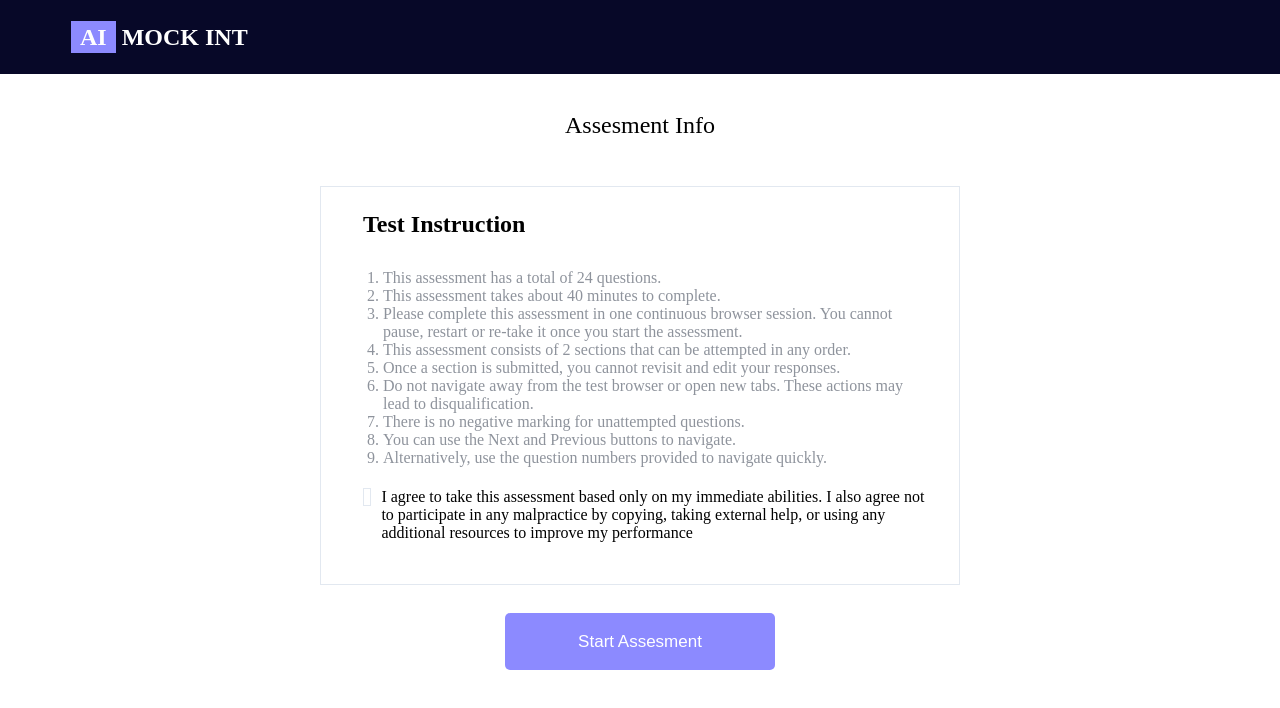
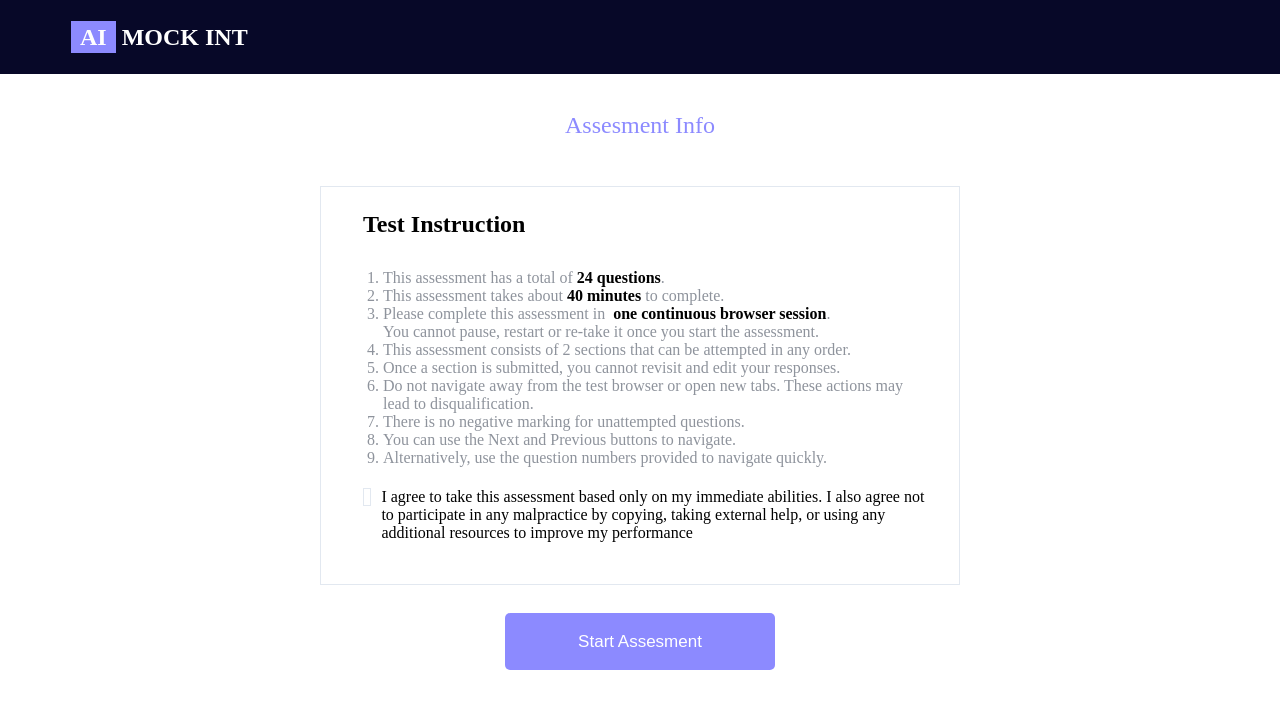
Before and after one commit to namo-gupta/ai-mock-int, a Next.js app: page /instruction in a window 1280 px wide. Shown: the top 708 px of the page. Built offline with nearby package versions, Linux system fonts and the light colour scheme.

Commit message:
instruction page styling

```diff
--- a/pages/instruction/index.js
+++ b/pages/instruction/index.js
@@ -10,9 +10,9 @@ export default function Landing() {
                 <div className={styles.instructionContainer}>
                     <p className={styles.testHeading}>Test Instruction</p>
                     <ol className={styles.ol}>
-                        <li>This assessment has a total of 24 questions.</li>
-                        <li>This assessment takes about 40 minutes to complete.</li>
-                        <li>Please complete this assessment in one continuous browser session. You cannot pause, restart or re-take it once you start the assessment.</li>
+                        <li>This assessment has a total of <span style={{color:'black', fontWeight:'800'}}>24 questions</span>.</li>
+                        <li>This assessment takes about <span style={{color:'black', fontWeight:'800'}}>40 minutes</span> to complete.</li>
+                        <li>Please complete this assessment in  <span style={{color:'black', fontWeight:'800'}}>one continuous browser session</span>. <br></br>You cannot pause, restart or re-take it once you start the assessment.</li>
                         <li>This assessment consists of 2 sections that can be attempted in any order.</li>
                         <li>Once a section is submitted, you cannot revisit and edit your responses.</li>
                         <li>Do not navigate away from the test browser or open new tabs. These actions may lead to disqualification.</li>
--- a/pages/instruction/style.module.css
+++ b/pages/instruction/style.module.css
@@ -6,6 +6,8 @@
     font-size: 24px;
     line-height: 28px;
     padding-top: 37px;
+    color: #8C8AFF;
+    font-weight: 500;
 }
 .instructionContainer{
     border: 1px solid #E2E8F0;
@@ -50,3 +52,9 @@
     line-height: 17px;
     margin-top: 28px;
 }
+
+@media screen and (max-width: 896px){
+    .instructionContainer{
+        width: 85%;
+    }
+}
```
